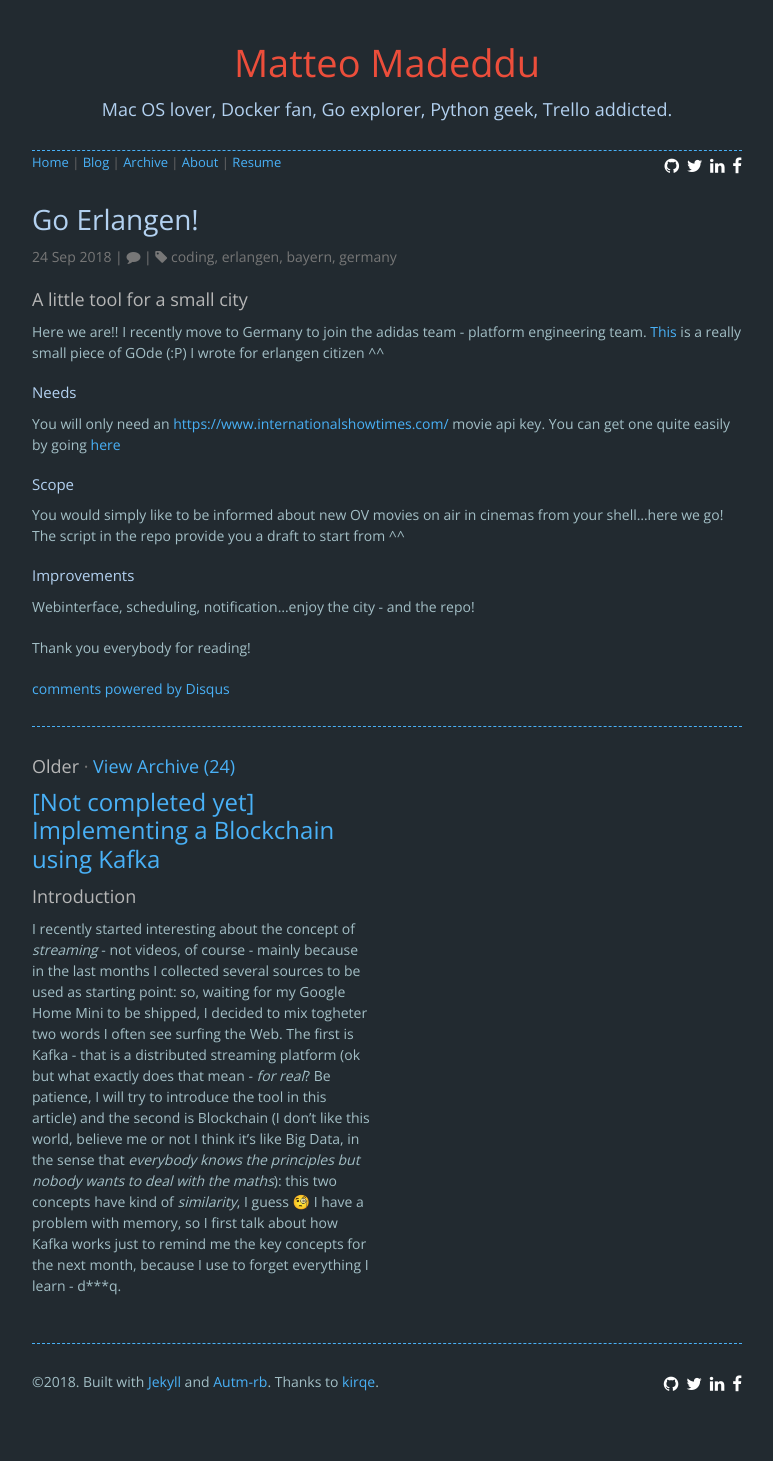
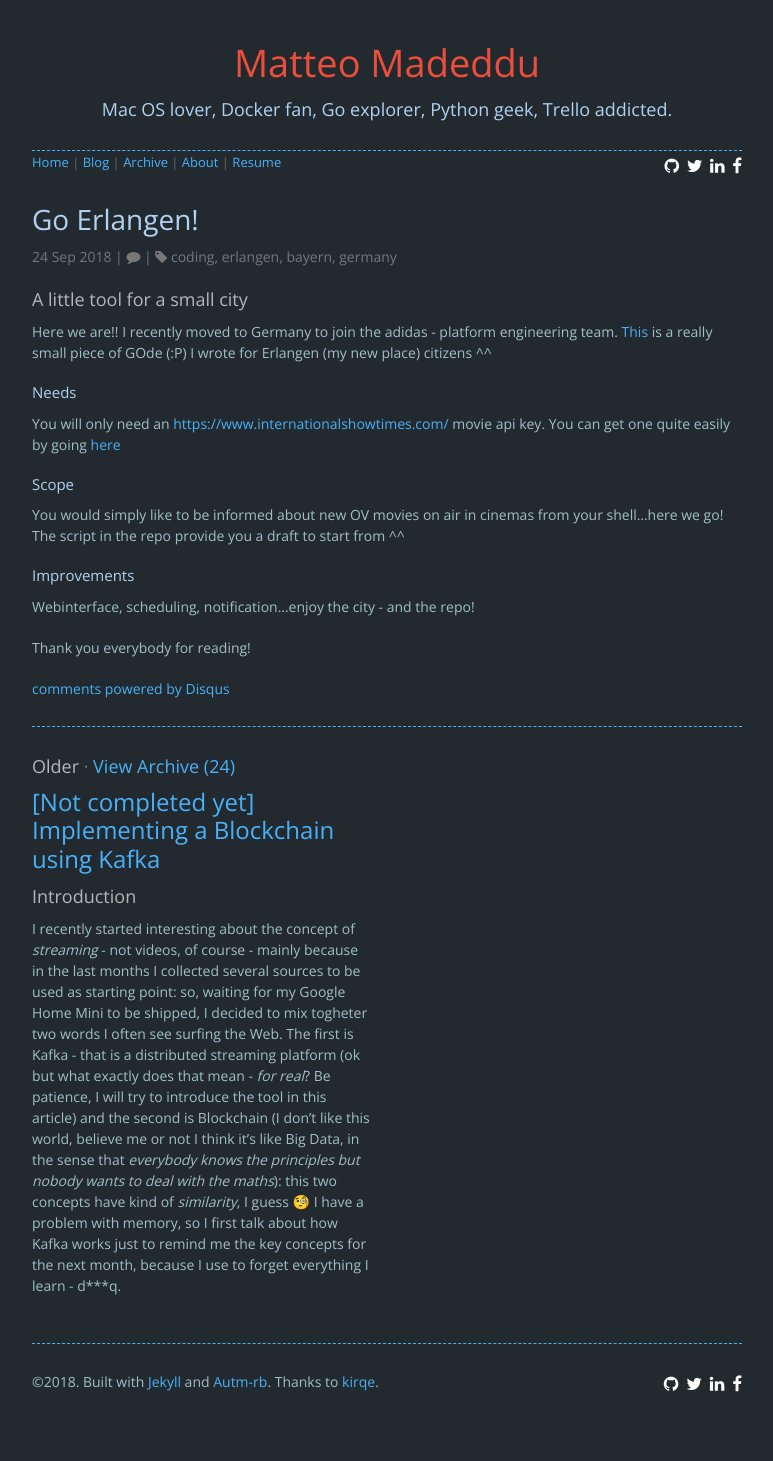
Before and after one commit to made2591/blog.madeddu.xyz, a Jekyll site: the page built from _posts/2018-09-24-go-erlangen.md, in a window 1280 px wide. Shown: the whole page, without its empty margins (253-1026 px from the left). Built offline with Jekyll 4.4.1, drawn with Linux system fonts in a browser that asks for light colours; nearby versions of some CDN libraries; comment, search, counter and statistics services are not loaded.

Commit message:
Update 2018-09-24-go-erlangen.md

```diff
--- a/_posts/2018-09-24-go-erlangen.md
+++ b/_posts/2018-09-24-go-erlangen.md
@@ -4,7 +4,7 @@ tags: [coding, erlangen, bayern, germany]
 ---
 
 ### A little tool for a small city
-Here we are!! I recently move to Germany to join the adidas team - platform engineering team. [This](https://github.com/made2591/go-erlangen) is a really small piece of GOde (:P) I wrote for erlangen citizen ^^
+Here we are!! I recently moved to Germany to join the adidas - platform engineering team. [This](https://github.com/made2591/go-erlangen) is a really small piece of GOde (:P) I wrote for Erlangen (my new place) citizens ^^
 
 #### Needs
 You will only need an [https://www.internationalshowtimes.com/](https://www.internationalshowtimes.com/) movie api key. You can get one quite easily by going [here](https://www.internationalshowtimes.com/signup.html)
```
